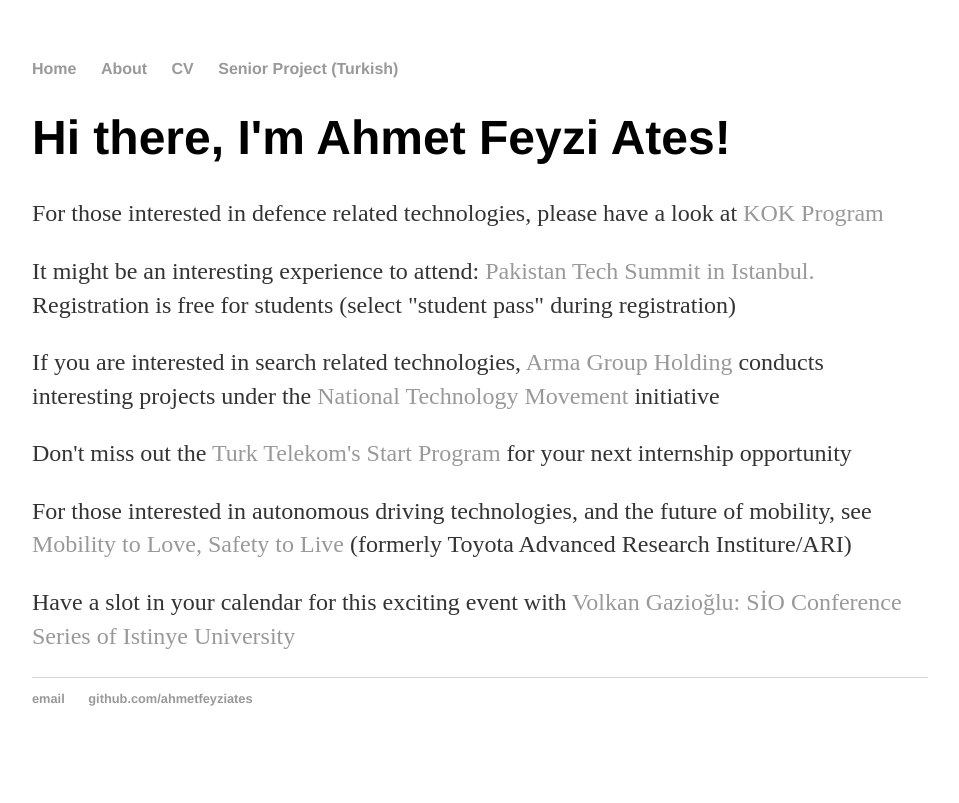
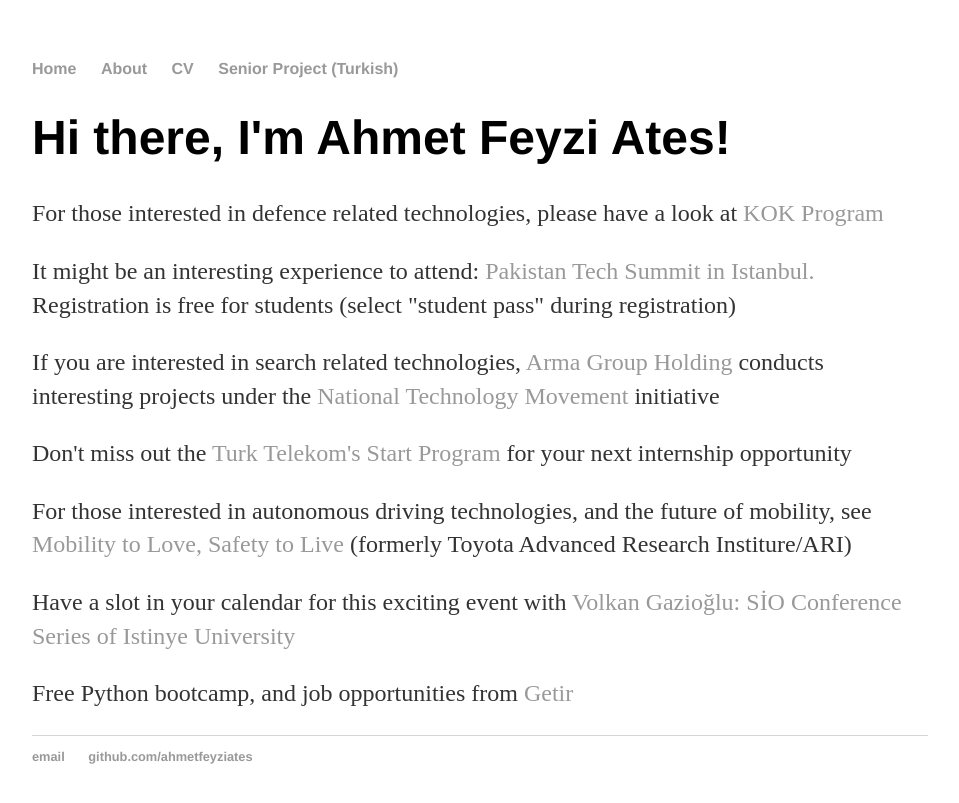
Before and after one commit to ahmetfeyziates/ahmetfeyziates.github.io, a Jekyll site: the page built from index.html, in a window 1280 px wide. Shown: the top 803 px of the page, without its empty margins (160-1119 px from the left). Built offline with Jekyll 4.4.1, drawn with Linux system fonts in a browser that asks for light colours.

Commit message:
Update index.html

```diff
--- a/index.html
+++ b/index.html
@@ -10,4 +10,5 @@
 	<p>Don't miss out the </em><a href="https://turktelekomkariyer.com.tr/start"> Turk Telekom's Start Program</a> for your next internship opportunity</p>
 	<p>For those interested in autonomous driving technologies, and the future of mobility, see </em><a href="https://www.woven-planet.global/en"> Mobility to Love, Safety to Live</a> (formerly Toyota Advanced Research Institure/ARI)</p>
 	<p>Have a slot in your calendar for this exciting event with <a href="https://www.gazioglu.com/volkan"> Volkan Gazioğlu: </em><a href="https://www.linkedin.com/events/s-okonferanslar-stinye-niversit6864560813089280001/">SİO Conference Series of Istinye University</a></p>
+	<p>Free Python bootcamp, and job opportunities from <a href="https://www.yazilimkoyu.org/python-bootcamp-getirde-calisma-sansini-yakala/">Getir</a></p>
 </div><!-- /.blurb -->
```
